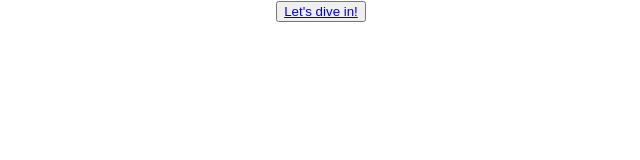
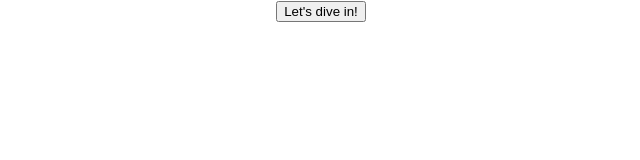
Before and after one commit to SoFar-SoGood/master, a React (Create React App) app: page / in a window 1280 px wide. Shown: the top 160 px of the page, without its empty margins (319-959 px from the left). Built offline with nearby package versions, Linux system fonts and the light colour scheme.

Commit message:
created props for the HomePage, aplied API,and created functions for the 3 different question levels easy/medium/hard

```diff
--- a/package.json
+++ b/package.json
@@ -6,6 +6,7 @@
     "@testing-library/jest-dom": "^5.11.4",
     "@testing-library/react": "^11.1.0",
     "@testing-library/user-event": "^12.1.10",
+    "axios": "^0.21.1",
     "react": "^17.0.2",
     "react-dom": "^17.0.2",
     "react-router-dom": "^5.2.0",
--- a/src/App.js
+++ b/src/App.js
@@ -1,18 +1,78 @@
-import React from "react";
+import React, { useState, useEffect } from "react";
+import axios from "axios";
 import "./App.css";
 import { BrowserRouter as Router, Switch, Route, Link } from "react-router-dom";
 import HomePage from "./components/HomePage";
 import GamePage from "./components/GamePage";
 import ResultPage from "./components/ResultPage";
+
 function App() {
+  const [easyQuestions, setEasyQuestions] = useState([]);
+  const [mediumQuestions, setMediumQuestions] = useState([]);
+  const [hardQuestions, setHardQuestions] = useState([]);
+
+  const questions = [...easyQuestions, ...mediumQuestions, ...hardQuestions];
+  useEffect(() => {
+    console.log(questions);
+  }, []);
+
+  function easy() {
+    axios
+      .get("https://opentdb.com/api.php?amount=5&difficulty=easy&type=multiple")
+      .then((response) => {
+        setEasyQuestions(response.data.results);
+      })
+      .catch((error) => {
+        console.log(error);
+      });
+  }
+
+  function medium() {
+    axios
+      .get(
+        "https://opentdb.com/api.php?amount=5&difficulty=medium&type=multiple"
+      )
+      .then((response) => {
+        setMediumQuestions(response.data.results);
+      })
+      .catch((error) => {
+        console.log(error);
+      });
+  }
+
+  function hard() {
+    axios
+      .get("https://opentdb.com/api.php?amount=5&difficulty=hard&type=multiple")
+      .then((response) => {
+        setHardQuestions(response.data.results);
+      })
+      .catch((error) => {
+        console.log(error);
+      });
+  }
+
   return (
     <div className="App">
       <Router>
         <div>
           <Switch>
+            <Route
+              path="/"
+              render={(props) => (
+                <HomePage
+                  {...props}
+                  fetchQuestions={() => {
+                    easy();
+                    medium();
+                    hard();
+                  }}
+                />
+              )}
+            />
+
             <Route path="/GamePage" component={GamePage} />
             <Route path="/ResultPage" component={ResultPage} />
-            <Route path="/" component={HomePage} />
+            {/* <Route path="/" component={HomePage} /> */}
           </Switch>
         </div>
       </Router>
--- a/src/components/HomePage.js
+++ b/src/components/HomePage.js
@@ -2,11 +2,12 @@ import React from "react";
 import { BrowserRouter as Router, Switch, Route, Link } from "react-router-dom";
 import GamePage from "./GamePage";
 
-function HomePage() {
+function HomePage(props) {
   return (
     <div>
-      <button>
-        <Link to="/GamePage">Let's dive in!</Link>
+      <button onClick={props.fetchQuestions}>
+        Let's dive in!
+        {/* <Link to="/GamePage">Let's dive in!</Link> */}
       </button>
     </div>
   );
```
Also changed, not shown: 2 other files (tests, documents, lock files or other folders).
